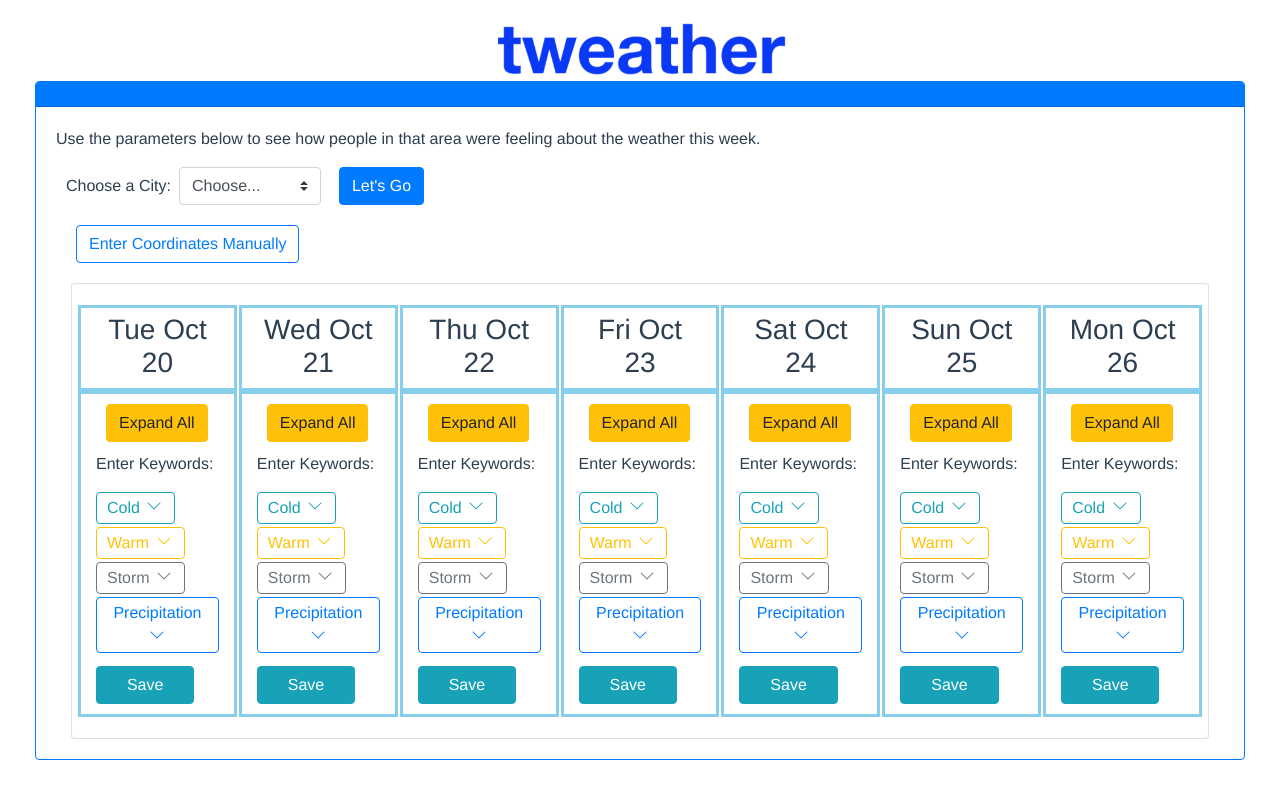
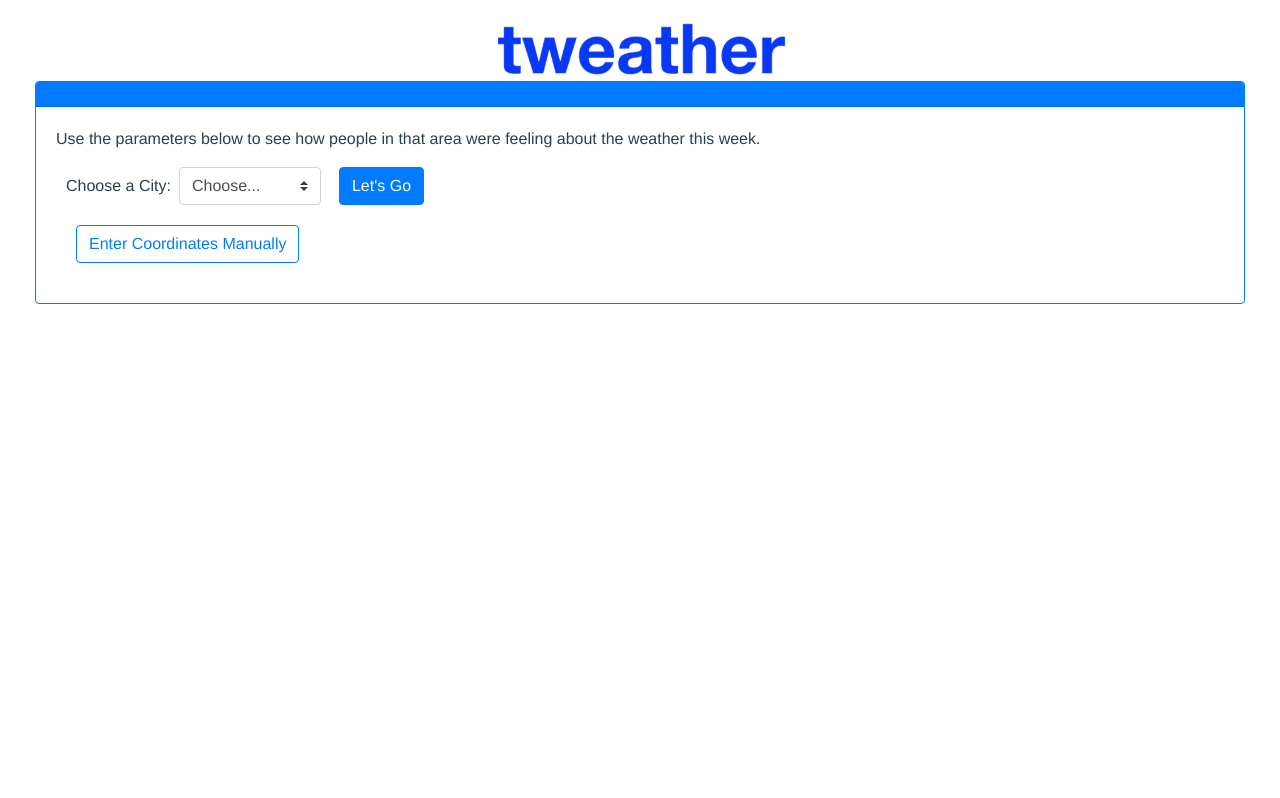
Before and after one commit to veronicabuss/tweather, a Vue app in the folder frontend/: page / in a window 1280 px wide. Shown: the top 798 px of the page. Built offline with nearby package versions, Linux system fonts and the light colour scheme.

Commit message:
Added spinner while weather card is loading

```diff
--- a/frontend/src/components/Home.vue
+++ b/frontend/src/components/Home.vue
@@ -26,8 +26,7 @@
           ></b-form-select>
 
           <!-- Submit Button -->
-          <b-button @click="useDate" variant="primary" style="margin-left: 10px" v-b-toggle.weather-collapse>Let's Go</b-button>
-          <!-- <b-button @click="useDate" variant="primary" style="margin-left: 10px">Let's Go</b-button> -->
+          <b-button @click="useDate" variant="primary" style="margin-left: 10px">Let's Go</b-button>
         </b-form>
 
         <b-button variant="outline-primary" v-b-toggle.coordinates-collapse style="margin: 20px">Enter Coordinates Manually</b-button>
@@ -47,8 +46,12 @@
           </b-form>
         </b-collapse>
 
-        <!-- Weather Data goes in this card -->
-        <b-collapse id="weather-collapse" >
+        <!-- Spinner for indicating loading -->
+        <div style="text-align: center">
+          <b-spinner variant="primary" v-if="weatherCardLoading" style="width: 3rem; height: 3rem;"></b-spinner>
+        </div>
+        <!-- Weather Data card -->
+        <b-collapse v-model="weatherCardDoneLoading" >
           <b-card
             tag="article"
             class="weather-card"
@@ -100,6 +103,7 @@
         </b-collapse>
 
         <!-- Select Keywords card -->
+        <b-collapse v-model="weatherCardDoneLoading">
           <b-card>
             <!-- Date Header Row -->
             <b-row class="header-row">
@@ -144,7 +148,7 @@
                 </b-collapse>
                 <br>
                 <!-- Storm Keywords Dropdown Button -->
-              <b-button variant="outline-secondary" @click="toggleAndUpdate('day1', 'storm')" class="button-dropdown">Storm <b-icon icon="chevron-down" scale="0.8"></b-icon></b-button>
+                <b-button variant="outline-dark" @click="toggleAndUpdate('day1', 'storm')" class="button-dropdown">Storm <b-icon icon="chevron-down" scale="0.8"></b-icon></b-button>
                 <b-collapse id="day1-storm-collapse" v-model="collapses.day1.storm">
                   <b-form-checkbox-group v-model="keywords.day1.storm" id="day1-storm-checkboxes" :options="stormOptions"></b-form-checkbox-group>
                 </b-collapse>
@@ -154,7 +158,10 @@
                 <b-collapse id="day1-precip-collapse" v-model="collapses.day1.precip">
                   <b-form-checkbox-group v-model="keywords.day1.precip" id="day1-precip-checkboxes" :options="precipOptions"></b-form-checkbox-group>
                 </b-collapse>
-              <b-button variant="info" @click="saveKeywords('day1', daysInRange[0][1])" style="margin: 10px 0; width: 80%">Save</b-button>
+
+                <!-- Save and Apply to All buttons -->
+                <b-button variant="info" @click="saveKeywords('day1', daysInRange[0][1])" style="margin: 10px 5px; width: 80%">Save</b-button>
+                <b-button variant="secondary" @click="applyToAll" style="width: 90%; margin-bottom: 10px">Apply to All</b-button>
               </b-col>
               <!-- Day 2 Keywords -->
               <b-col class="keywords-col" id="keywords-day-2">
@@ -170,7 +177,7 @@
                   <b-form-checkbox-group v-model="keywords.day2.warm" id="day2-warm-checkboxes" :options="warmOptions"></b-form-checkbox-group>
                 </b-collapse>
                 <br>
-              <b-button variant="outline-secondary" @click="toggleAndUpdate('day2', 'storm')" class="button-dropdown">Storm <b-icon icon="chevron-down" scale="0.8"></b-icon></b-button>
+                <b-button variant="outline-dark" @click="toggleAndUpdate('day2', 'storm')" class="button-dropdown">Storm <b-icon icon="chevron-down" scale="0.8"></b-icon></b-button>
                 <b-collapse v-model="collapses.day2.storm">
                   <b-form-checkbox-group v-model="keywords.day2.storm" id="day2-storm-checkboxes" :options="stormOptions"></b-form-checkbox-group>
                 </b-collapse>
@@ -195,7 +202,7 @@
                   <b-form-checkbox-group v-model="keywords.day3.warm" id="day3-warm-checkboxes" :options="warmOptions"></b-form-checkbox-group>
                 </b-collapse>
                 <br>
-              <b-button variant="outline-secondary" @click="toggleAndUpdate('day3', 'storm')" class="button-dropdown">Storm <b-icon icon="chevron-down" scale="0.8"></b-icon></b-button>
+                <b-button variant="outline-dark" @click="toggleAndUpdate('day3', 'storm')" class="button-dropdown">Storm <b-icon icon="chevron-down" scale="0.8"></b-icon></b-button>
                 <b-collapse v-model="collapses.day3.storm">
                   <b-form-checkbox-group v-model="keywords.day3.storm" id="day3-storm-checkboxes" :options="stormOptions"></b-form-checkbox-group>
                 </b-collapse>
@@ -220,7 +227,7 @@
                   <b-form-checkbox-group v-model="keywords.day4.warm" id="day4-warm-checkboxes" :options="warmOptions"></b-form-checkbox-group>
                 </b-collapse>
                 <br>
-              <b-button variant="outline-secondary" @click="toggleAndUpdate('day4', 'storm')" class="button-dropdown">Storm <b-icon icon="chevron-down" scale="0.8"></b-icon></b-button>
+                <b-button variant="outline-dark" @click="toggleAndUpdate('day4', 'storm')" class="button-dropdown">Storm <b-icon icon="chevron-down" scale="0.8"></b-icon></b-button>
                 <b-collapse v-model="collapses.day4.storm">
                   <b-form-checkbox-group v-model="keywords.day4.storm" id="day4-storm-checkboxes" :options="stormOptions"></b-form-checkbox-group>
                 </b-collapse>
@@ -245,7 +252,7 @@
                   <b-form-checkbox-group v-model="keywords.day5.warm" id="day5-warm-checkboxes" :options="warmOptions"></b-form-checkbox-group>
                 </b-collapse>
                 <br>
-              <b-button variant="outline-secondary" @click="toggleAndUpdate('day5', 'storm')" class="button-dropdown">Storm <b-icon icon="chevron-down" scale="0.8"></b-icon></b-button>
+                <b-button variant="outline-dark" @click="toggleAndUpdate('day5', 'storm')" class="button-dropdown">Storm <b-icon icon="chevron-down" scale="0.8"></b-icon></b-button>
                 <b-collapse v-model="collapses.day5.storm">
                   <b-form-checkbox-group v-model="keywords.day5.storm" id="day5-storm-checkboxes" :options="stormOptions"></b-form-checkbox-group>
                 </b-collapse>
@@ -270,7 +277,7 @@
                   <b-form-checkbox-group v-model="keywords.day6.warm" id="day6-warm-checkboxes" :options="warmOptions"></b-form-checkbox-group>
                 </b-collapse>
                 <br>
-              <b-button variant="outline-secondary" @click="toggleAndUpdate('day6', 'storm')" class="button-dropdown">Storm <b-icon icon="chevron-down" scale="0.8"></b-icon></b-button>
+                <b-button variant="outline-dark" @click="toggleAndUpdate('day6', 'storm')" class="button-dropdown">Storm <b-icon icon="chevron-down" scale="0.8"></b-icon></b-button>
                 <b-collapse v-model="collapses.day6.storm">
                   <b-form-checkbox-group v-model="keywords.day6.storm" id="day6-storm-checkboxes" :options="stormOptions"></b-form-checkbox-group>
                 </b-collapse>
@@ -295,7 +302,7 @@
                   <b-form-checkbox-group v-model="keywords.day7.warm" id="day7-warm-checkboxes" :options="warmOptions"></b-form-checkbox-group>
                 </b-collapse>
                 <br>
-              <b-button variant="outline-secondary" @click="toggleAndUpdate('day7', 'storm')" class="button-dropdown">Storm <b-icon icon="chevron-down" scale="0.8"></b-icon></b-button>
+                <b-button variant="outline-dark" @click="toggleAndUpdate('day7', 'storm')" class="button-dropdown">Storm <b-icon icon="chevron-down" scale="0.8"></b-icon></b-button>
                 <b-collapse v-model="collapses.day7.precip">
                   <b-form-checkbox-group v-model="keywords.day7.storm" id="day7-storm-checkboxes" :options="stormOptions"></b-form-checkbox-group>
                 </b-collapse>
@@ -307,7 +314,12 @@
                 <b-button variant="info" @click="saveKeywords('day7', daysInRange[6][1])" style="margin: 10px 0; width: 80%">Save</b-button>
               </b-col>
             </b-row>
+
+            <!-- Save and Clear all buttons -->
+            <b-button variant="outline-success" @click="saveAll" style="margin: 15px 5%; width: 90%; text-align: center">Save All</b-button>
+            <b-button variant="outline-danger" @click="clearAll" style="margin: 0 5%; width: 90%; text-align: center">Clear All</b-button>
           </b-card>
+        </b-collapse>
 
       </b-card>
     </b-card-group>
@@ -346,7 +358,7 @@ export default {
 
     // Get the date range from a week ago until yesterday - format: [[start_date], [end_date]] i.e: ["YYYY-MM-DD", "YYYY-MM-DD"]
     var todaysDate = new Date()
-    todaysDate.setDate(todaysDate.getDate() - 1)
+    todaysDate.setDate(todaysDate.getDate() - 1) // Iso String makes you subtract one for today's date
     todaysDate = todaysDate.toISOString().split('T')[0]
     var oneWeekAgo = new Date()
     oneWeekAgo.setDate(oneWeekAgo.getDate() - 7)
@@ -354,7 +366,7 @@ export default {
     const datesRange = [oneWeekAgo.toString(), todaysDate.toString()]
     this.dateRange = datesRange
 
-    // Get the strings for each date
+    // Get the strings for each date - "aDate" and "bDate" because ISO string and normal strings set them as different dates
     var allDays = []
     for (i = 6; i >= 0; i--) {
       var aDate = new Date()
@@ -425,12 +437,17 @@ export default {
         plot2: {},
         plot3: {}
       },
-      mouseOverTriggered: false
+      mouseOverTriggered: false,
+      weatherCardLoading: false,
+      weatherCardDoneLoading: false
     }
   },
   methods: {
     useDate () {
       // Push the date range to the backend
+      this.weatherCardLoading = true
+      // Re-renders the page with new updates
+      this.$forceUpdate()
       const path = 'http://localhost:5000/api/request'
       const json = JSON.stringify({latitude: this.latitude, longitude: this.longitude, date: this.dateRange})
       axios.post(path, json, {
@@ -457,12 +474,18 @@ export default {
         this.plot2 = response['data']['plots'][1]
         this.plot3 = response['data']['plots'][2]
         this.plot4 = response['data']['plots'][3]
+        // Disable spinner and enable cards
+        this.weatherCardLoading = false
+        this.weatherCardDoneLoading = true
       }).catch(function (error) {
+        // Disable spinner
+        this.weatherCardLoading = false
         console.log(error)
       })
     },
     // On select of a city, updates the manual select buttons with prepopulated data
     processCity () {
+      this.weatherCardDoneLoading = false
       var parsedCityData = this.cityData.split(',')
       if (parsedCityData.length === 5) {
         this.cityName = parsedCityData[0]
@@ -538,6 +561,49 @@ export default {
       this.collapses[dayNum][el] = !this.collapses[dayNum][el]
       // Re-renders the page with new updates
       this.$forceUpdate()
+    },
+    applyToAll () {
+      // Applies the day1 selected keywords to all of the checkboxes
+      for (var i = 1; i < 7; i++) {
+        var dayNum = 'day' + (i + 1).toString()
+        Object.assign(this.keywords[dayNum], this.keywords['day1'])
+      }
+      // Re-renders the page with new updates
+      this.$forceUpdate()
+      // Success message
+      this.makeToast('Applied keywords to all the days')
+    },
+    // Saves all the keywords in the range
+    saveAll () {
+      for (var i = 0; i < this.daysInRange.length; i++) {
+        var dayNum = 'day' + (i + 1).toString()
+        this.saveKeywords(dayNum, this.daysInRange[i][1])
+      }
+    },
+    // Clears all the keywords
+    clearAll () {
+      for (var i = 0; i < 7; i++) {
+        var dayNum = 'day' + (i + 1).toString()
+        this.keywords[dayNum] = {
+          cold: [],
+          warm: [],
+          storm: [],
+          precip: []
+        }
+      }
+      // Re-renders the page with new updates
+      this.$forceUpdate()
+      // Success message
+      this.makeToast('Cleared the keywords', 'warning')
+    },
+    // Little dismissisable notification message
+    makeToast (message, variant = 'success') {
+      this.$bvToast.toast(message, {
+        title: 'Success',
+        toaster: 'b-toaster-top-left',
+        variant: variant,
+        solid: true
+      })
     }
   }
 }
```
Lines whose indentation alone changed are shown as unchanged.
